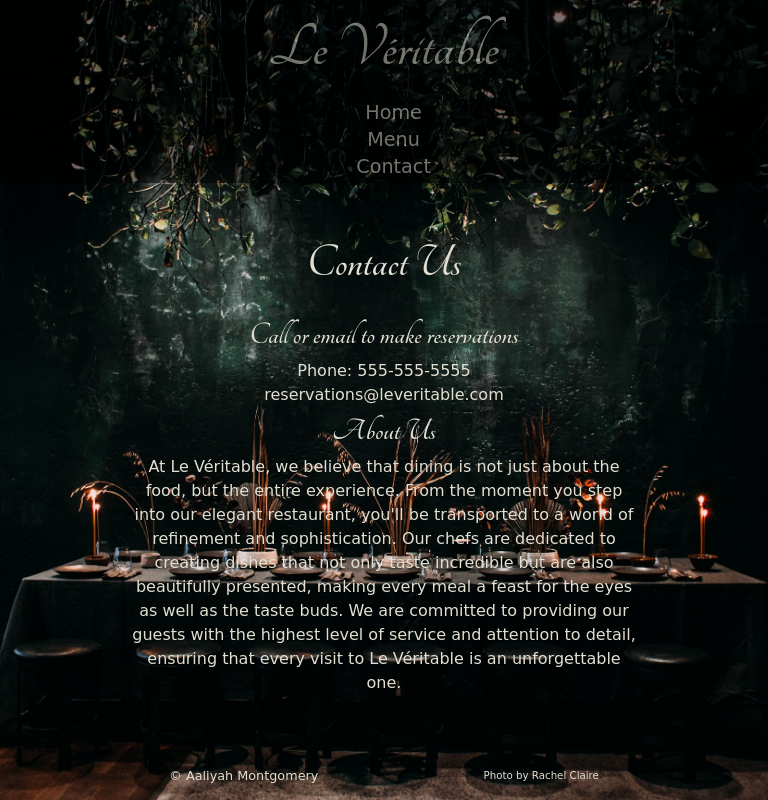
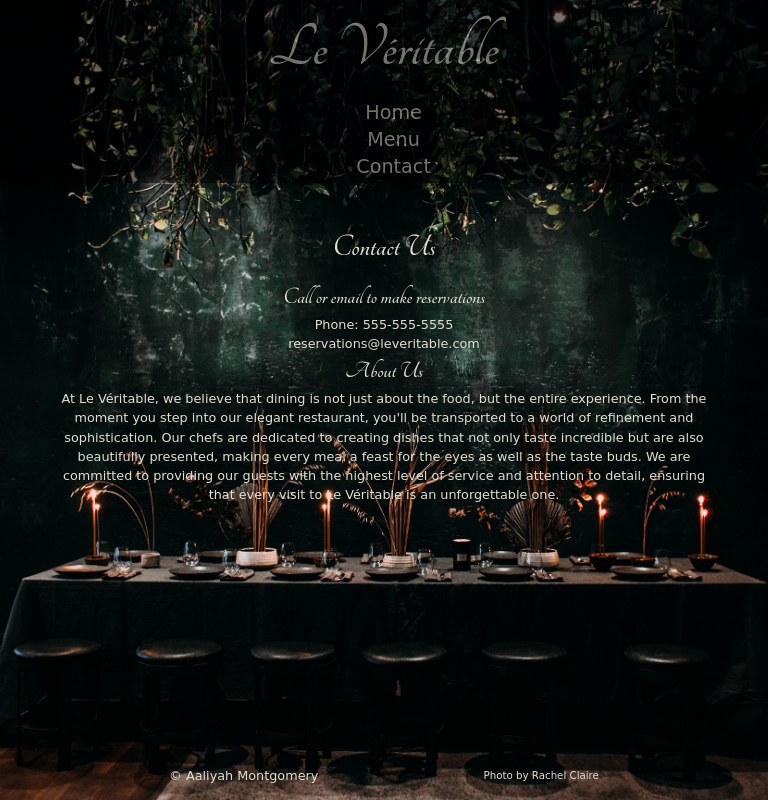
Before and after one commit to Aaliyah1699/restaurant-page, a website built with webpack: page dist/index.html in a window 768 px wide. Both pictures are taken after a click on the button "Contact". Built offline with nearby package versions, Linux system fonts and the light colour scheme; a web font is replaced by a local one.

Commit message:
contact media query

```diff
--- a/src/style.css
+++ b/src/style.css
@@ -177,6 +177,18 @@ a.creditLink:hover {
   .menuFood {
     flex-direction: column;
   }
+  div.contact {
+    width: 90%;
+  }
+  div.contact h2 {
+    font-size: 2em;
+  }
+  .contactInfo {
+    font-size: 0.8rem;
+  }
+  .titleInfo {
+    font-size: 1.5em;
+  }
   .foodName {
     flex-basis: 100%;
   }
```
